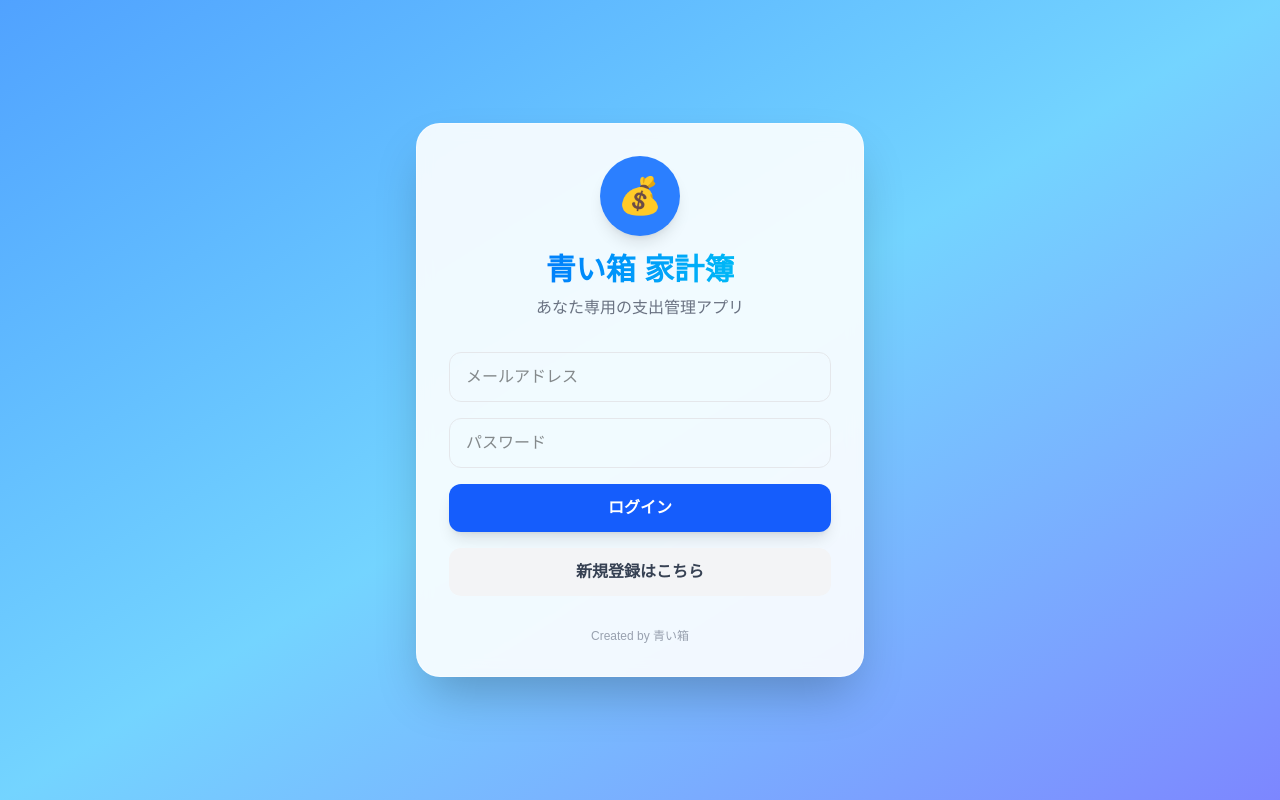
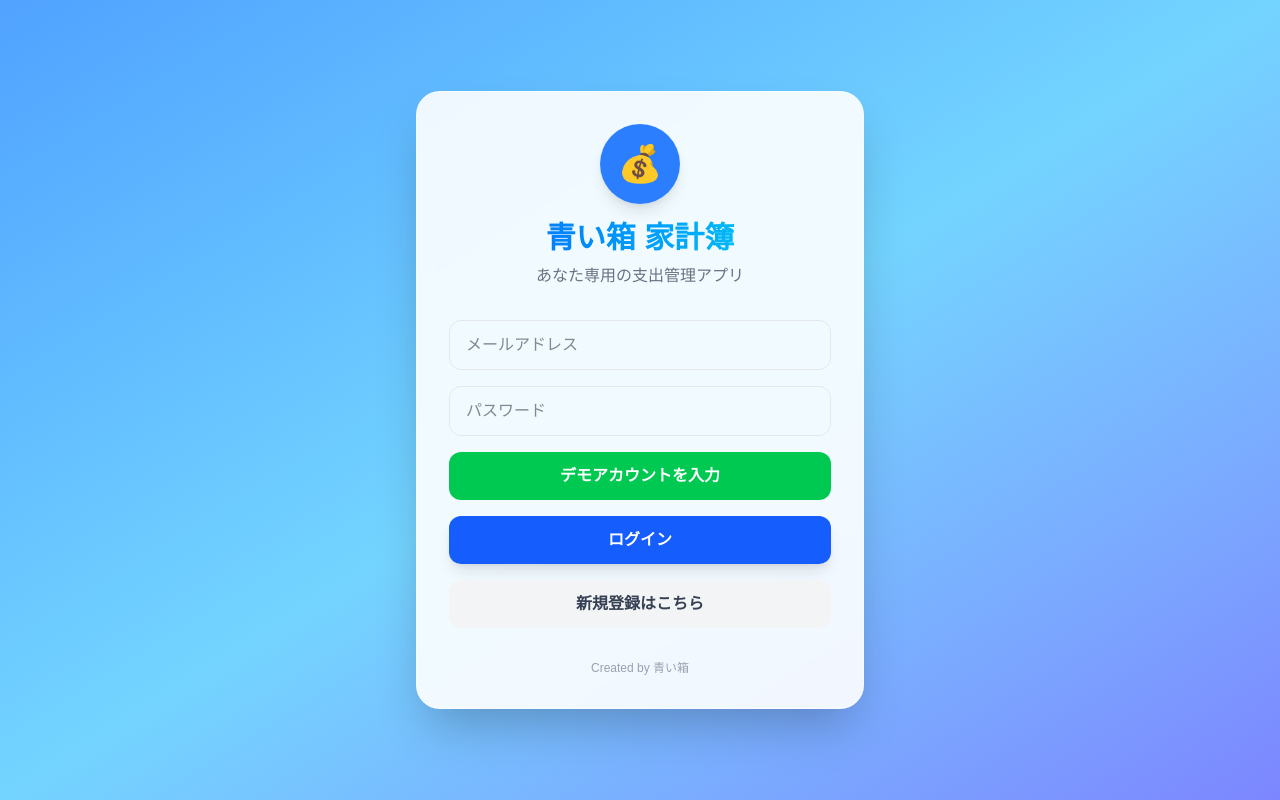
Before and after one commit to MaruhaHN/kakeibo-app, a Next.js app: page /login in a window 1280 px wide. Built offline with nearby package versions, Linux system fonts and the light colour scheme; no server answers.

Commit message:
ログイン画面にデモアカウント案内を追加

```diff
--- a/app/login/page.tsx
+++ b/app/login/page.tsx
@@ -174,6 +174,29 @@ export default function LoginPage() {
           />
 
 
+{/* デモアカウント入力 */}
+  <button
+    onClick={() => {
+      setEmail("demo@aoihako.com");
+      setPassword("demo123");
+    }}
+    className="
+      w-full
+      rounded-xl
+      bg-green-500
+      py-3
+      font-bold
+      text-white
+      transition
+      hover:bg-green-600
+    "
+  >
+    デモアカウントを入力
+  </button>
+
+
+
+
           <button
             onClick={handleAuth}
             className="
```
